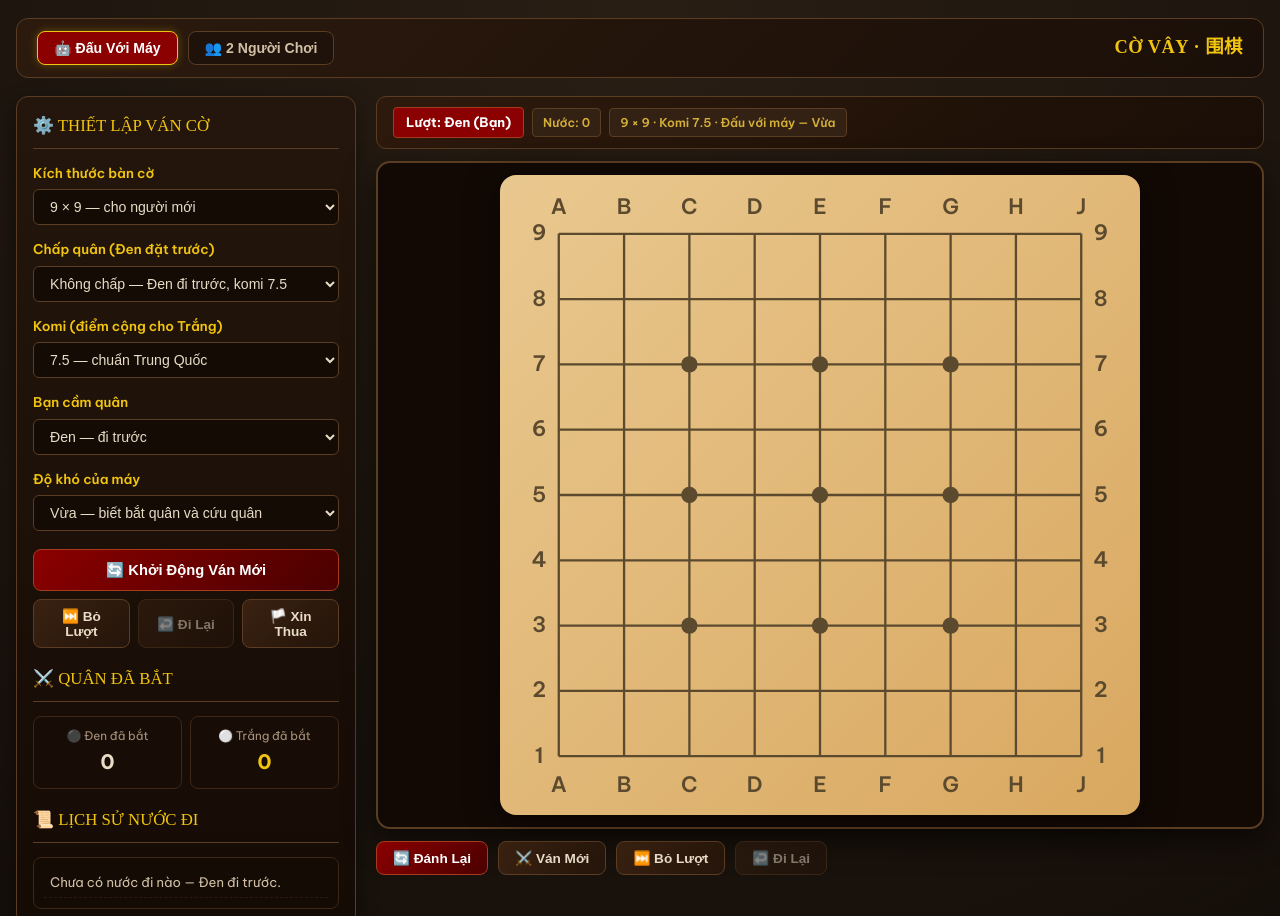
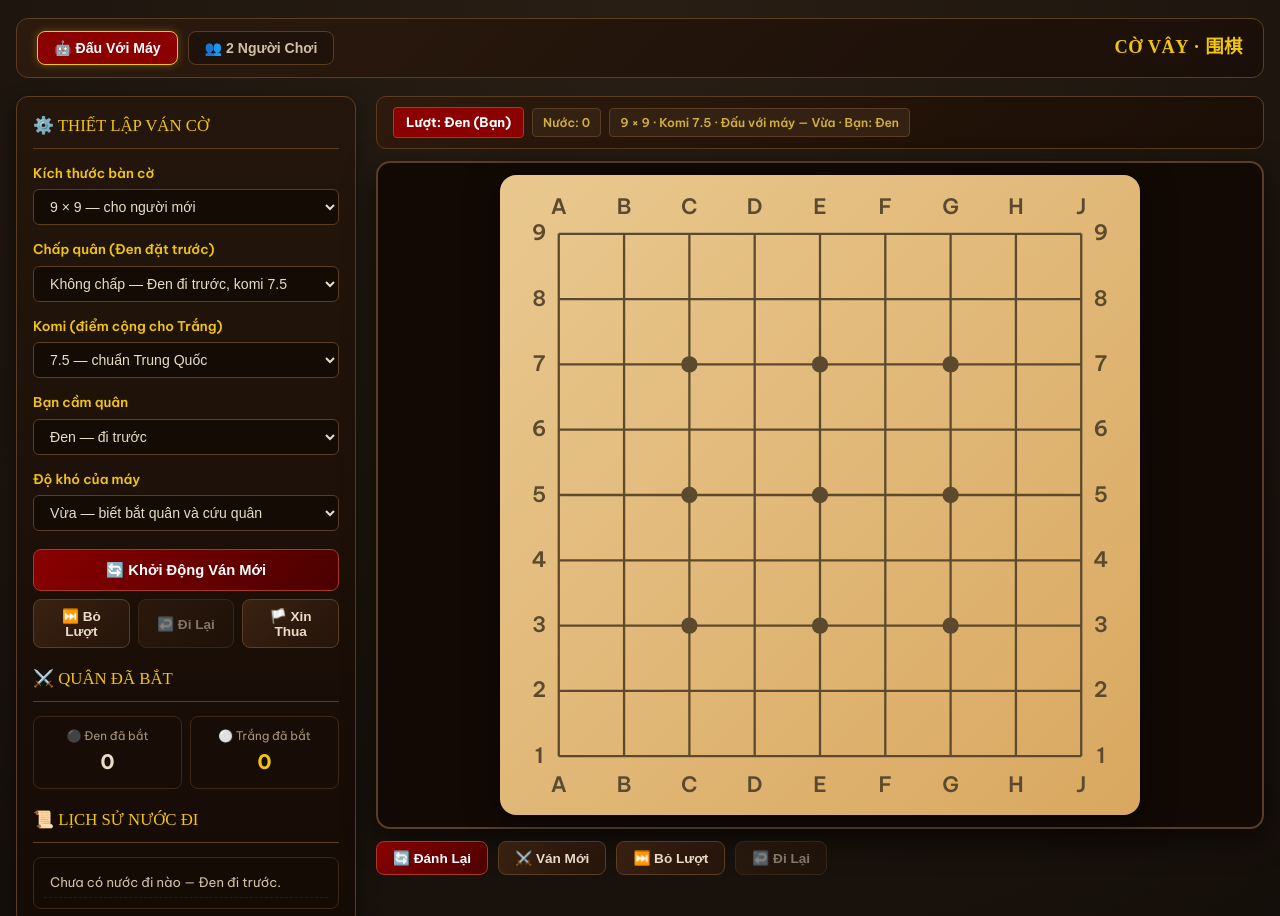
Before and after one commit to duyanhk1000-dot/kybien, a plain HTML site: page frontend/co-vay.html in a window 1280 px wide. Shown: the top 916 px of the page. Drawn offline with Linux system fonts and the light colour scheme.

Commit message:
fix(frontend): Cờ Vây — komi không còn kẹt 0.5 sau khi tắt chấp quân; tag hiển thị thêm quân của bạn

```diff
--- a/frontend/co-vay.html
+++ b/frontend/co-vay.html
@@ -832,6 +832,7 @@ const BLACK = 1, WHITE = 2;
 let size = 9, handicap = 0, komi = 7.5, mode = 'ai';
 let humanColor = 1, aiColor = 2;
 let B, cur, over, phase, passCount, lastPasser, captured, prevHash, hist, moveList, moveCount, lastMove, deadSet, scoreResult;
+let savedKomi = 7.5; // komi trước khi bật chấp quân (để khôi phục khi tắt chấp)
 let aiTimer = null;
 const CELL = 40, MARGIN = 36;
 
@@ -858,6 +859,7 @@ function restore(s) {
 function init() {
   size = +document.getElementById('boardsize').value || 9;
   handicap = +document.getElementById('handicap').value || 0;
+  syncModeTabs(); // ép komi về 0.5 khi có chấp quân / khôi phục khi tắt chấp — trước khi đọc komi
   komi = +document.getElementById('komi').value || 7.5;
   B = newBoard(size);
   cur = BLACK;
@@ -892,12 +894,19 @@ function syncModeTabs() {
   document.getElementById('btn-win-swap') && (document.getElementById('btn-win-swap').style.display = 'none');
   const hc = +document.getElementById('handicap').value || 0;
   const komiSel = document.getElementById('komi');
-  if (hc > 0) { komiSel.value = '0.5'; komiSel.disabled = true; }
-  else komiSel.disabled = false;
+  if (hc > 0) {
+    if (!komiSel.disabled) savedKomi = +komiSel.value || 7.5; // nhớ komi cũ trước khi ép
+    komiSel.value = '0.5';
+    komiSel.disabled = true;
+  } else {
+    if (komiSel.disabled) komiSel.value = String(savedKomi); // tắt chấp: trả lại komi cũ
+    komiSel.disabled = false;
+  }
+  const komiVal = +komiSel.value || 7.5;
   const diffLabel = { easy: 'Dễ', medium: 'Vừa', hard: 'Khó' }[document.getElementById('diff').value] || 'Vừa';
   document.getElementById('tag-mode-info').textContent =
-    size + ' × ' + size + (hc > 0 ? ' · Chấp ' + hc + ' quân' : ' · Komi ' + komi) +
-    (isAi ? ' · Đấu với máy — ' + diffLabel : ' · 2 người chơi');
+    size + ' × ' + size + (hc > 0 ? ' · Chấp ' + hc + ' quân' : ' · Komi ' + komiVal) +
+    (isAi ? ' · Đấu với máy — ' + diffLabel + ' · Bạn: ' + colorName(humanColor) : ' · 2 người chơi');
 }
 
 function selectQuickMode(m) {
```
